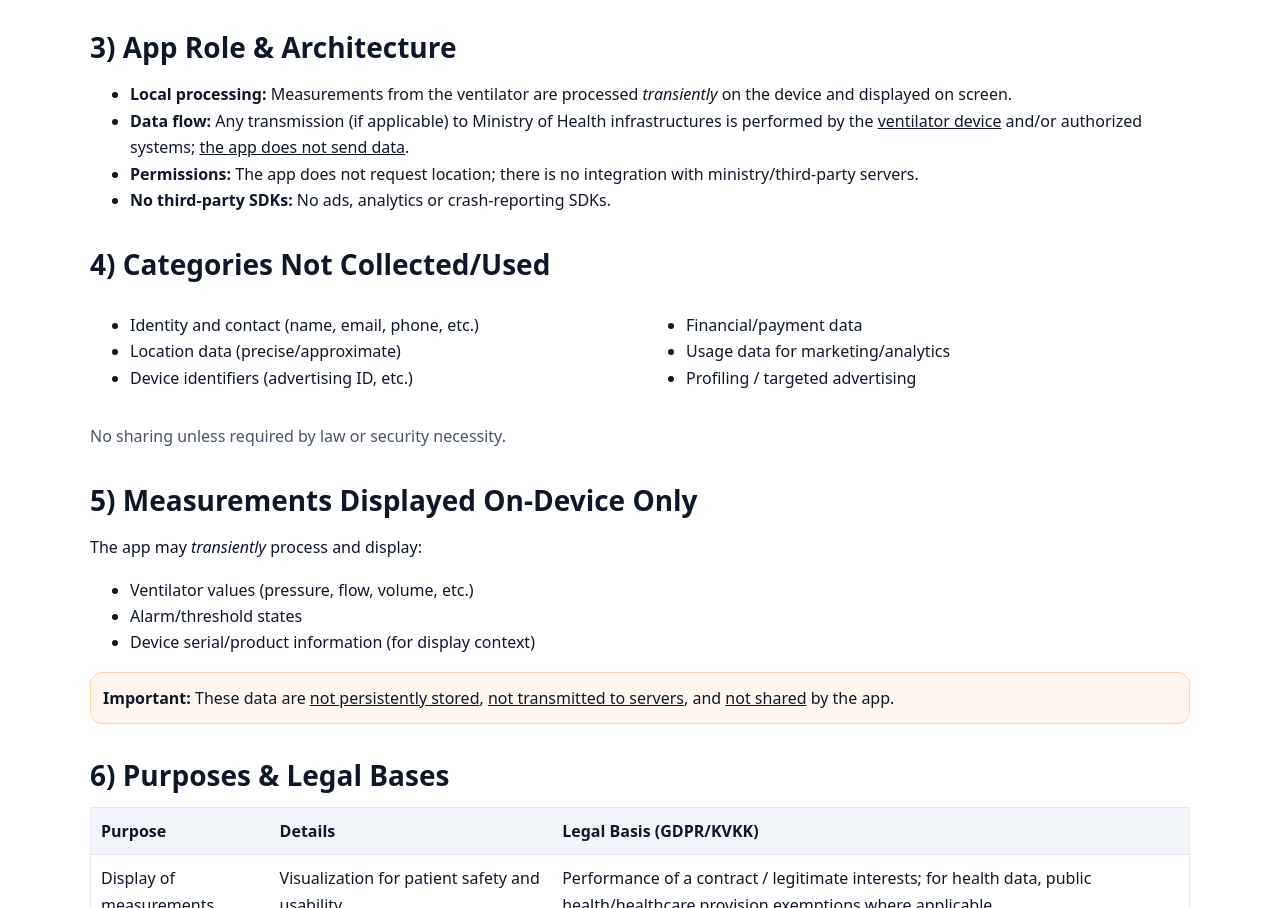
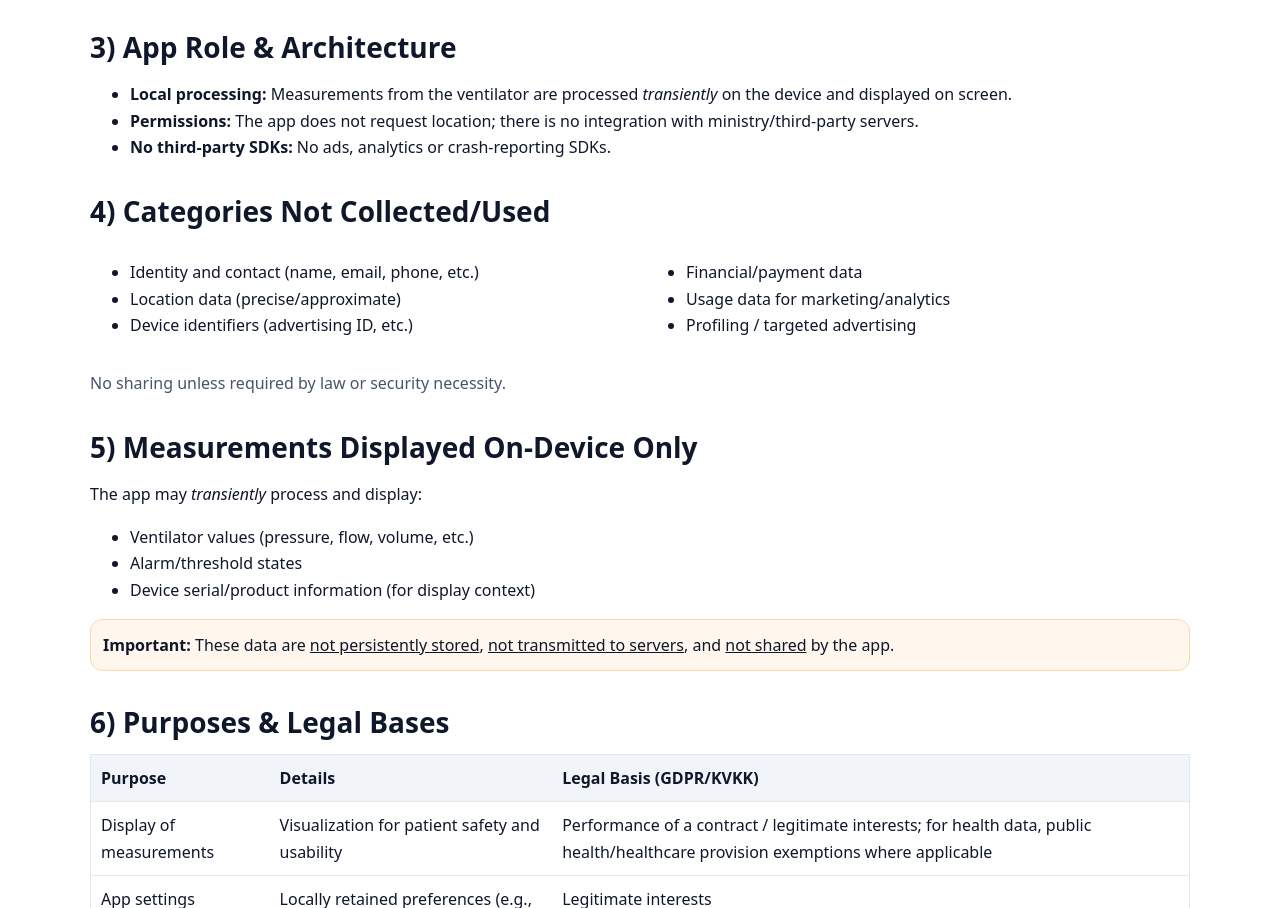
Before and after one commit to Biosys-Dev/bio2xy-privacy, a plain HTML site: page index.html in a window 1280 px wide. Shown: the part 5407-6315 px from the top of the page. Drawn offline with Linux system fonts and the light colour scheme.

Commit message:
Update index.html

```diff
--- a/index.html
+++ b/index.html
@@ -277,7 +277,6 @@
         <h2>3) App Role & Architecture</h2>
         <ul>
           <li><strong>Local processing:</strong> Measurements from the ventilator are processed <em>transiently</em> on the device and displayed on screen.</li>
-          <li><strong>Data flow:</strong> Any transmission (if applicable) to Ministry of Health infrastructures is performed by the <u>ventilator device</u> and/or authorized systems; <u>the app does not send data</u>.</li>
           <li><strong>Permissions:</strong> The app does not request location; there is no integration with ministry/third‑party servers.</li>
           <li><strong>No third‑party SDKs:</strong> No ads, analytics or crash-reporting SDKs.</li>
         </ul>
```
